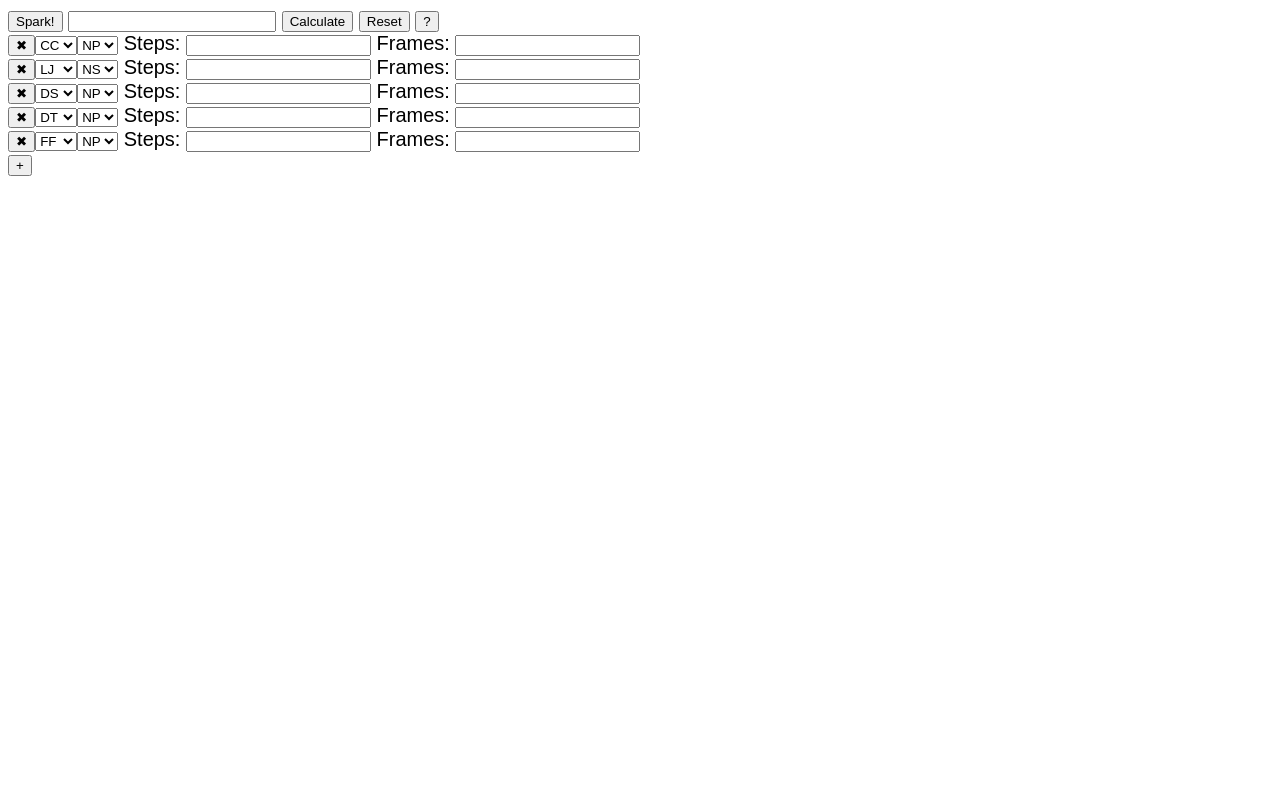
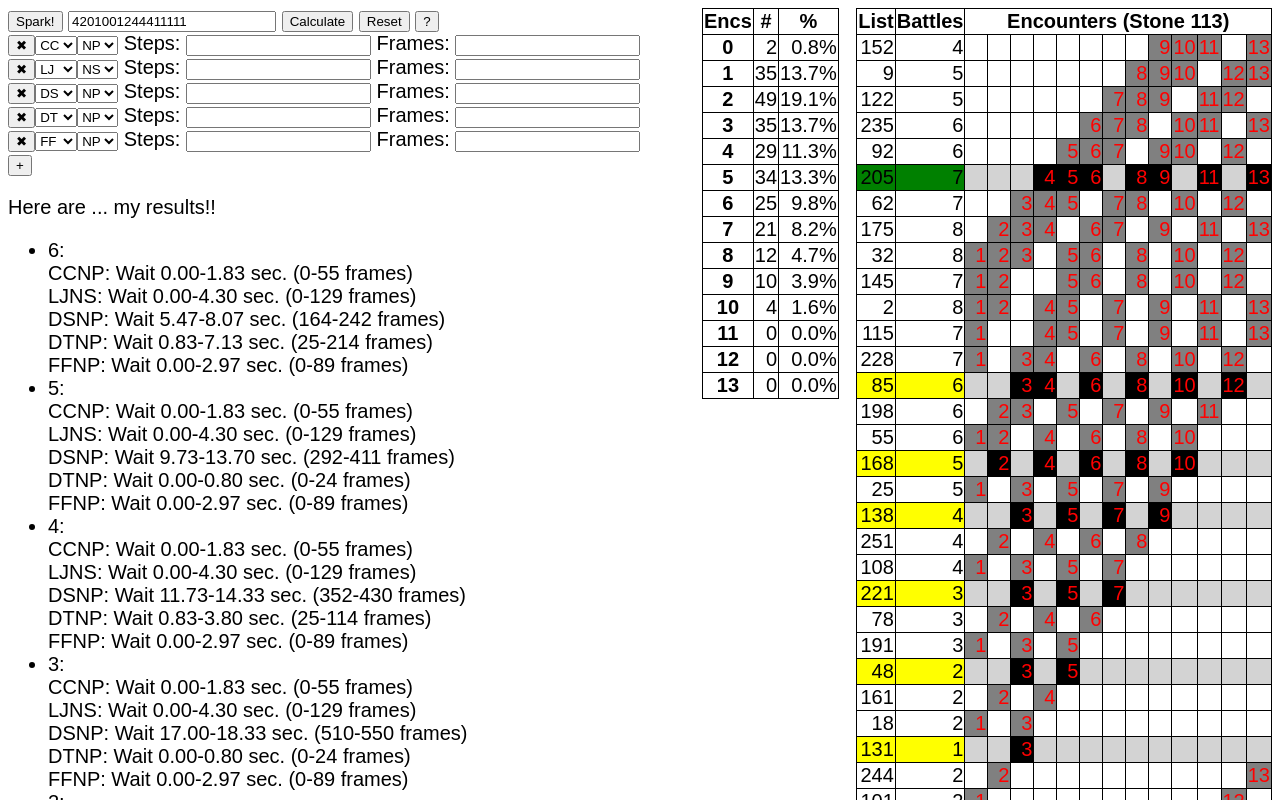
Before and after one commit to AceZephyr/ff7-fdmanip-test, a plain HTML site: page index.html in a window 1280 px wide. Both pictures are taken after a click on the button "Calculate". Shown: the top 800 px of the page. Drawn offline with Linux system fonts and the light colour scheme.

Commit message:
2020-11-11

```diff
--- a/fdmanip.js
+++ b/fdmanip.js
@@ -153,10 +153,31 @@
     if (last_delay === null) {
         last_delay = Math.min(...anim_timers.map(x => Math.abs(x)));
     }
+    let go = true;
+    let f2ni = last_delay;
+    while (go) { // find frames to next increment
+        const frame_increment = Math.min(...anim_timers.map(timer => Math.abs(timer)));
+        for (let i = 0; go && i < anim_timers.length; i++) {
+            if (anim_timers[i] === frame_increment) {
+                go = false;
+                break;
+            } else if (anim_timers[i] === -frame_increment) {
+                anim_timers[i] = field.animations[i].frames;
+            } else {
+                if (anim_timers[i] > 0) {
+                    anim_timers[i] -= frame_increment;
+                } else {
+                    anim_timers[i] += frame_increment;
+                }
+            }
+        }
+        f2ni += frame_increment;
+    }
     return {
         "stone_list": [stone, curr_list],
         "increments": increments,
-        "last_delay": last_delay
+        "last_delay": last_delay,
+        "frames_to_next_increment": f2ni
     };
 }
 
@@ -171,26 +192,100 @@
     return len;
 }
 
-function fix_lengths(route, fields, target_increment, start_index = 0) { // sometimes, the full length of a step won't work because it joins multiple increments that each work on their own, but in the full route, not all work. the first increment of each step will always work.
-    if (route.length - start_index <= 1) {
-        return route;
-    }
-    let first_field_increment = route[start_index].increments;
-    for (let i = start_index; i < route[start_index].current_field_increment_frames.length; i++) {
-        let asdf = process_field(fields[route[start_index].field], route[start_index].path_name, route[start_index].start_sl, route[start_index].current_field_increment_frames[i]);
-        let increments = asdf.increments;
-        let stone_list = asdf.stone_list;
-        for (let j = 1; j < route.length; j++) {
-            asdf = process_field(fields[route[j].field], route[j].path_name, stone_list, route[j].start);
-            increments += asdf.increments;
-            stone_list = asdf.stone_list;
-        }
-        if (!target_increment.has(increments)) { // doesn't work! after this frame is the end of the window that works.
-            route[start_index].length = route[start_index].current_field_increment_frames[i] - route[start_index].start;
-            break;
+// sometimes, the full length of a step won't work because it joins multiple increments that each work on their own,
+// but in the full route, not all work. the first increment of each step will always work.
+// this method fixes those lengths so they should always work.
+function fix_lengths(route, fields, path_names, start_sl, field_delays, __target_increments) {
+    const stone = start_sl[0];
+    const starting_list = start_sl[1];
+    let stone_list = [...start_sl];
+    let new_route = new Array(fields.length);
+    //Construct a route array consisting of all the fields with no manipulation for the non-manipped fields, so their length can be modified
+    for (let i = 0, curr_route = 0; i < fields.length; i++) {
+        if (curr_route < route.length && route[curr_route].field === i) { // field is present in route
+            new_route[i] = Object.assign({}, route[curr_route++]);
+        } else { // field is not present in route, is non-manipped.
+            const field = fields[i];
+            const path_name = path_names[i];
+            let pf = process_field(field, path_name, stone_list, field_delays[i]);
+            stone_list = pf.stone_list;
+            new_route[i] = {
+                "manip": false,
+                "start": field_delays[i],
+                "length": pf.frames_to_next_increment,
+                "increments": pf.increments,
+                "target_increment": null,
+                "increments_off": null,
+                "field": i,
+                "path_name": path_names[i],
+                "start_sl": null,
+                "current_field_increment_frames": null,
+                "current_field_list_vals": null
+            }
         }
     }
-    return fix_lengths(route, fields, [...target_increment].map(a => a - first_field_increment), start_index + 1);
+    let data = [new_route.length];
+    let starting_incrs = [0];
+    //loop through fields
+    for (let i = 0; i < new_route.length; i++) {
+        const curr_route_field = new_route[i];
+        const fidx = curr_route_field.field;
+        let field_data = {};
+        let ending_incrs = new Set();
+        // let least_incr_diff = null;
+        // for each possible starting increment
+        for (let j = 0; j < starting_incrs.length; j++) {
+            const incr = starting_incrs[j];
+            const list = (starting_list + stone * incr) % RNG.length;
+            const sl = [stone, list];
+            const length = curr_route_field.length;
+            let incr_data = {};
+            let next_delay = field_delays[i];
+            // for each delay
+            for (let k = 0; next_delay < length + field_delays[i]; k++) {
+                const pf = process_field(fields[fidx], path_names[fidx], sl, next_delay);
+                const total_increments = starting_incrs[j] + pf.increments;
+                const delay_length = Math.min(pf.frames_to_next_increment, length - next_delay);
+                incr_data[next_delay + curr_route_field.start] = [total_increments, delay_length];
+                next_delay += pf.frames_to_next_increment;
+                ending_incrs.add(total_increments);
+            }
+            field_data[starting_incrs[j]] = incr_data;
+        }
+        starting_incrs = [...ending_incrs].sort((a, b) => a - b);
+        data[i] = field_data;
+    }
+    const target_offset = Math.min(...starting_incrs) - Math.min(...__target_increments);
+    let target_increments = new Set([...__target_increments].map(a => a + target_offset));
+    console.log(data);
+    // iterate through fields in reverse, finding all the bad increments
+    for (let i = new_route.length - 1; i >= 0; i--) {
+        let _target_increments = new Set();
+        let field_length = null;
+        // iterate through all starting increments in order
+        for (let start_incr of Object.keys(data[i]).map(a => parseInt(a)).sort((a, b) => a - b)) {
+            let this_length = 0;
+            // iterate through all delays in order
+            for (let delay_frames of Object.keys(data[i][start_incr]).map(a => parseInt(a)).sort((a, b) => a - b)) {
+                const total_increments = data[i][start_incr][delay_frames][0];
+                const delay_length = data[i][start_incr][delay_frames][1];
+                if (target_increments.has(total_increments)) {
+                    _target_increments.add(start_incr);
+                    this_length += delay_length;
+                } else {
+                    break;
+                }
+            }
+            // if this delay's length is shorter, we can only go up to that length.
+            if (this_length > 0 && (field_length === null || this_length < field_length)) {
+                field_length = this_length;
+            }
+        }
+        new_route[i].length = field_length;
+        target_increments = _target_increments;
+    }
+    // console.log(new_route);
+    return new_route;
 }
 
 function route_alts(possible_alts, fields, path_names, stone_list, field_delays, target_increment) {
@@ -241,14 +336,16 @@
         let closest_increment_start_frame = 0;
         let closest_increment_length = 0;
         let current_field_increment = null;
-        let current_field_increment_frames = []; // the current field can have different increments that result in the same final increment, but may not always when we introduce alts
+        let current_field_list_vals = {};
         while (curr_increment <= min_target_increment && (curr_increment <= max_target_increment || curr_min_frames === null || frame_count <= curr_min_frames[0].start)) { // advance either until we get to the increment or we're slower than the best solution found so far
             let x = process_field(fields[i], path_names[i], start_sl, field_delays[i] + frame_count); //go through the screen normally with no delay, then add the current amount of delay
             let curr_sl = x.stone_list;
             let incrs = x.increments;
             if (current_field_increment === null || current_field_increment !== incrs) {
                 current_field_increment = incrs;
-                current_field_increment_frames.push(frame_count);
+                if (!Object.values(current_field_list_vals).includes(x.stone_list[1])) {
+                    current_field_list_vals[frame_count] = x.stone_list[1];
+                }
             }
             for (let j = i + 1; j < fields.length; j++) { // go through the fields after the current one with no extra delay
                 let y = process_field(fields[j], path_names[j], curr_sl, field_delays[j]);
@@ -259,7 +356,6 @@
                 initial_increment = incrs;
             } else {
                 curr_increment = incrs - initial_increment;
-                // all_increments.add(curr_increment);
             }
             if (curr_increment > max_target_increment || (target_increment.has(closest_increment) && !target_increment.has(curr_increment))) { // end of the window, exit and use the data currently in closest_increment variables
                 break;
@@ -268,7 +364,8 @@
                 closest_increment = curr_increment;
                 closest_increment_start_frame = frame_count;
                 closest_increment_length = 0;
-                current_field_increment_frames = [];
+                current_field_list_vals = {};
+                current_field_list_vals[frame_count] = x.stone_list[1];
             }
             if (curr_increment === closest_increment || (target_increment.has(curr_increment) && target_increment.has(closest_increment))) {
                 // advance frames on the closest increment if we are within the window of target_increment
@@ -279,8 +376,10 @@
         if (curr_min_frames !== null && (closest_increment_start_frame > curr_min_frames[0].start)) { // you're too slow!
             continue;
         }
+        let current_field_increment_frames = Object.keys(current_field_list_vals).map(a => parseInt(a));
         current_field_increment_frames.pop();
         let manip_data = [{
+            "manip": true,
             "start": closest_increment_start_frame,
             "length": closest_increment_length,
             "increments": closest_increment,
@@ -289,7 +388,8 @@
             "field": i,
             "path_name": path_names[i],
             "start_sl": start_sl,
-            "current_field_increment_frames": current_field_increment_frames
+            "current_field_increment_frames": current_field_increment_frames,
+            "current_field_list_vals": current_field_list_vals
         }]
         if (target_increment.has(closest_increment)) {
             curr_min_frames = manip_data;
@@ -549,7 +649,7 @@
         }
         tbody.append(tr);
     }
-    if (num_of_each_battle.reduce((a,b) => a+b) !== RNG.length) {
+    if (num_of_each_battle.reduce((a, b) => a + b) !== RNG.length) {
         alert('error: sum of all stats values not equal to number of list entries');
     } else {
         let stats_tbody = $("<tbody>");
@@ -562,10 +662,34 @@
         let target_increments = manip_targets[battle_count];
         let fd_route = route_fd_for_increment(fields_list, path_names, initial_sl, field_delays, target_increments);
         if (fd_route !== null && fd_route !== false) {
-            fd_route = fix_lengths(fd_route, fields_list, target_increments);
+            fd_route = fix_lengths(fd_route, fields_list, path_names, initial_sl, field_delays, target_increments);
             let fd_route_text = `${battle_count}:`;
-            for (let j = 0; j < fd_route.length; j++) {
-                fd_route_text += `<br>${fields[fd_route[j].field].name}${path_names[fd_route[j].field]}: Wait ${(fd_route[j].start / 30).toFixed(2)}-${((fd_route[j].start + fd_route[j].length - 1) / 30).toFixed(2)} sec. (${fd_route[j].start}-${fd_route[j].start + fd_route[j].length - 1} frames)`;
+            let j = 0;
+            let sl = [...initial_sl];
+            let lists = new Set();
+            lists.add(initial_sl[1]);
+            for (let k = 0; k < fields.length; k++) { // loop through all fields
+                if (j < fd_route.length && fd_route[j].field === k) { // is the current field part of the manip?
+                    // put the next step here
+                    fd_route_text += `<br>${fields[k].name}${path_names[k]}: Wait ${(fd_route[j].start / 30).toFixed(2)}-${((fd_route[j].start + fd_route[j].length - 1) / 30).toFixed(2)} sec. (${fd_route[j].start}-${fd_route[j].start + fd_route[j].length - 1} frames)`;
+                    sl = fd_route[j].stone_list;
+                    j++;
+                } else { // no manip on this, instead calculate and show leniency on this screen
+                    let new_lists = {}; // {old list: [new list, frames of leniency]}
+                    let min_f2ni = null;
+                    for (const listval of lists) {
+                        let x = process_field(fields[k], path_names[k], [initial_sl[0], listval], field_delays[k]);
+                        new_lists[listval] = [x.frames_to_next_increment, x.stone_list[1]];
+                        if (min_f2ni === null || min_f2ni > x.frames_to_next_increment) {
+                            min_f2ni = x.frames_to_next_increment;
+                        }
+                    }
+                    lists.clear();
+                    for (const val of Object.values(new_lists)) {
+                        lists.add(val[0]);
+                    }
+                    fd_route_text += `<br>${fields[k].name}${path_names[k]} precision: ${min_f2ni} frames`;
+                }
             }
             let manip_list_item = $("<li>");
             manip_list_item.html(fd_route_text);
```
Also changed, not shown: index.html (+1 -1 lines).
